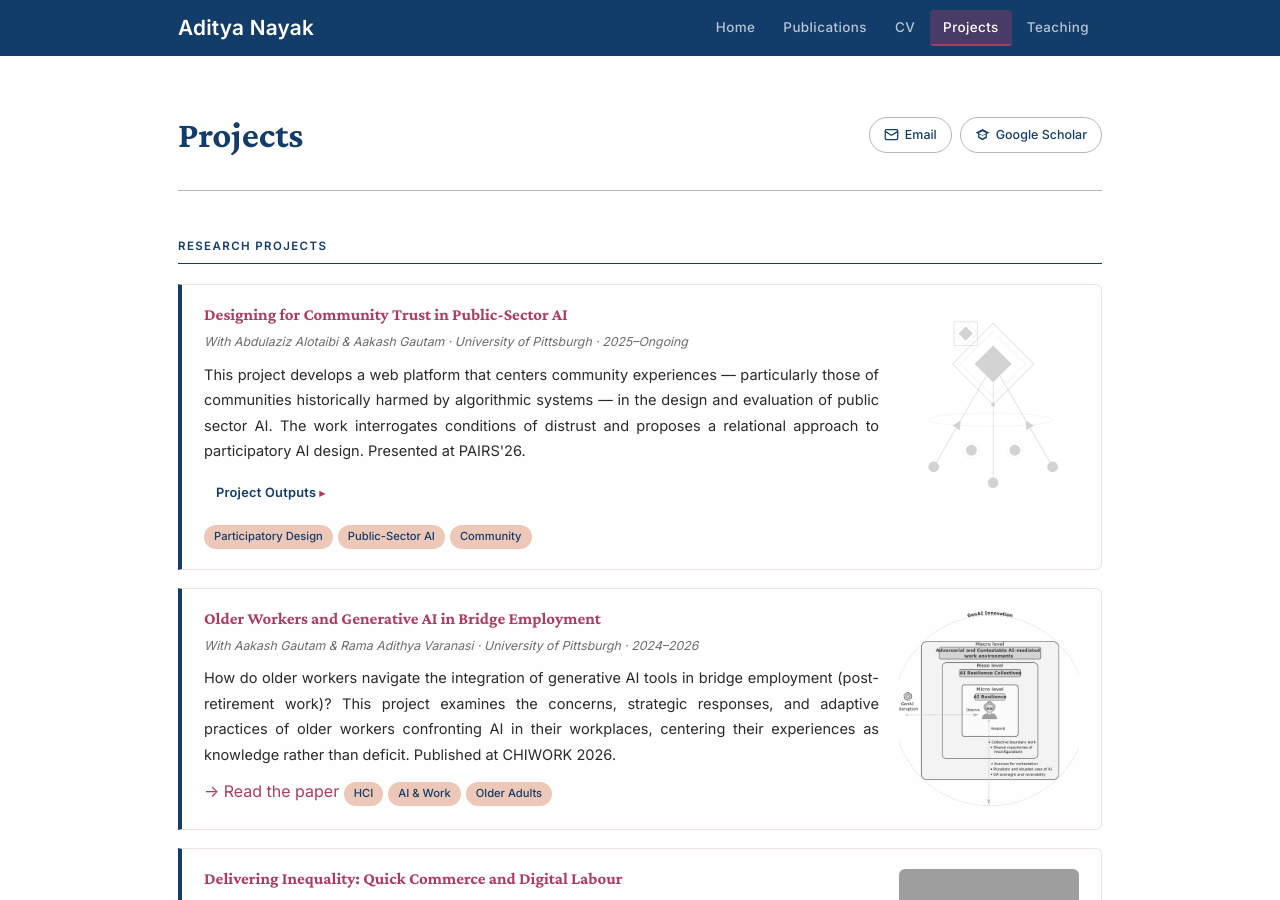
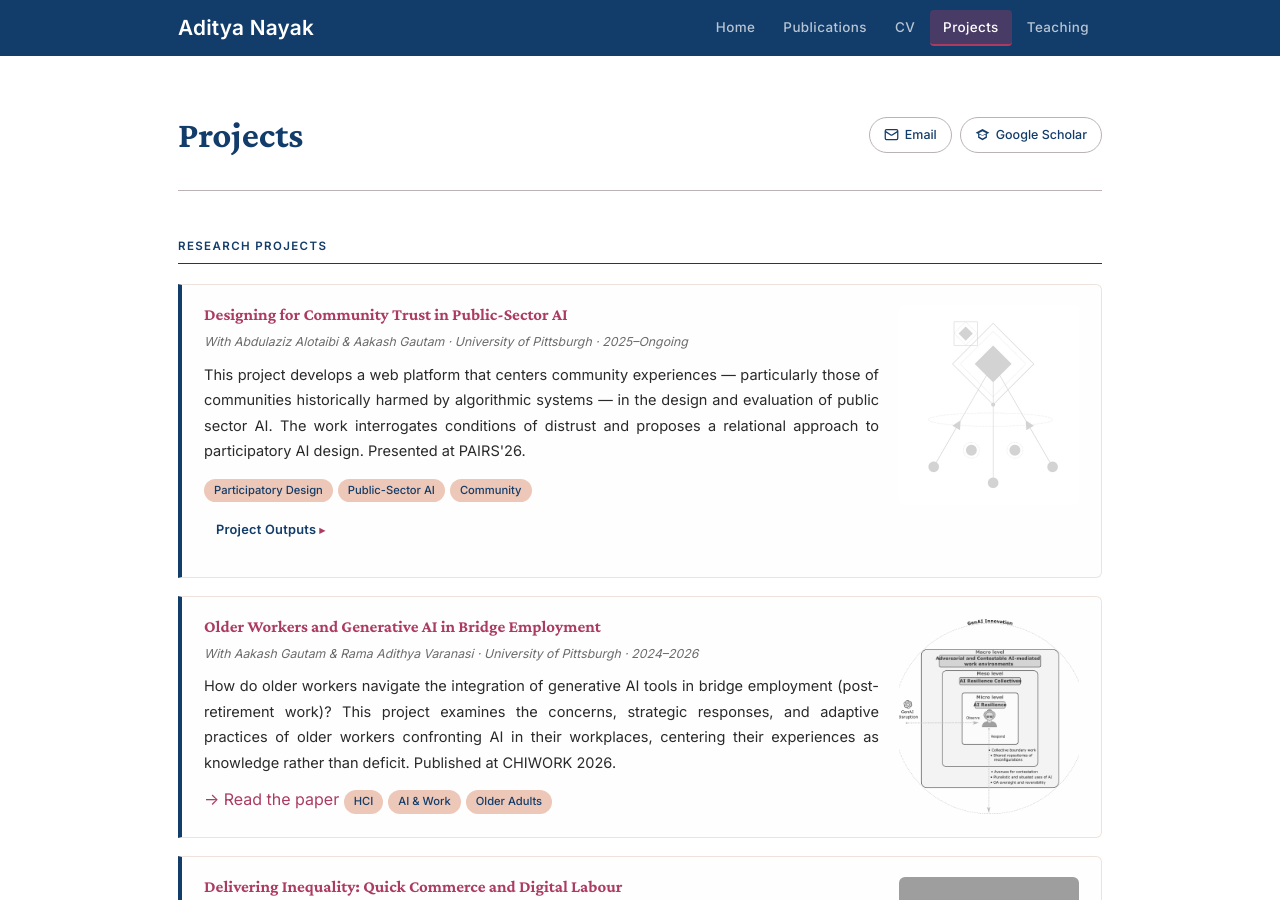
Before and after one commit to adityanayak-info/adityanayak-info.github.io, a Jekyll site: the page built from projects.md, in a window 1280 px wide and 900 px high. Built offline with Jekyll 4.4.1, drawn with Linux system fonts in a browser that asks for light colours; grey boxes are pictures that could not be loaded.

Commit message:
Update projects.md

```diff
--- a/projects.md
+++ b/projects.md
@@ -26,13 +26,13 @@ permalink: /projects/
     <h3><a href="https://scholar.google.com/citations?user=2aDc8HAAAAAJ&hl=en" class="project-card-link" target="_blank" rel="noopener">Designing for Community Trust in Public-Sector AI</a></h3>
     <p class="project-meta">With Abdulaziz Alotaibi & Aakash Gautam · University of Pittsburgh · 2025–Ongoing</p>
     <p>This project develops a web platform that centers community experiences — particularly those of communities historically harmed by algorithmic systems — in the design and evaluation of public sector AI. The work interrogates conditions of distrust and proposes a relational approach to participatory AI design. Presented at PAIRS'26.</p>
+    <span class="project-tag">Participatory Design</span><span class="project-tag">Public-Sector AI</span><span class="project-tag">Community</span>
     <details class="project-outputs">
       <summary>Project Outputs</summary>
       <div class="project-outputs-content">
         <a href="https://www.pairs.site/" target="_blank" rel="noopener">→ PAIRS'26 symposium</a>
       </div>
     </details>
-    <span class="project-tag">Participatory Design</span><span class="project-tag">Public-Sector AI</span><span class="project-tag">Community</span>
   </div>
   <div class="project-card-img">
     <img src="{{ '/assets/img/algohub.jpg' | relative_url }}" alt="Community AI project">
```
